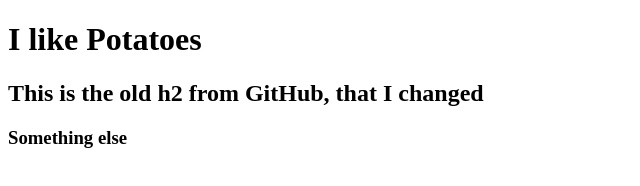
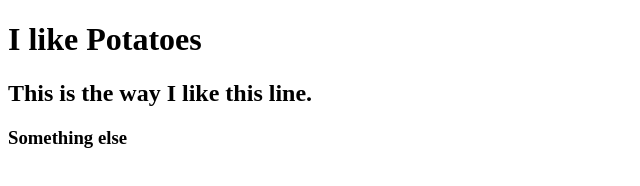
Before and after one commit to donburks/potato, a plain HTML site: page index.html in a window 1280 px wide. Shown: the whole page, without its empty margins (0-640 px from the left). Drawn offline with Linux system fonts and the light colour scheme.

Commit message:
Creating more conflicts

```diff
--- a/index.html
+++ b/index.html
@@ -5,7 +5,7 @@
     </head>
     <body>
       <h1>I like Potatoes</h1>
-      <h2>This is the old h2 from GitHub, that I changed</h2>
+      <h2>This is the way I like this line.</li>
       <h3>Something else</h3>
     </body>
   </html>
```
